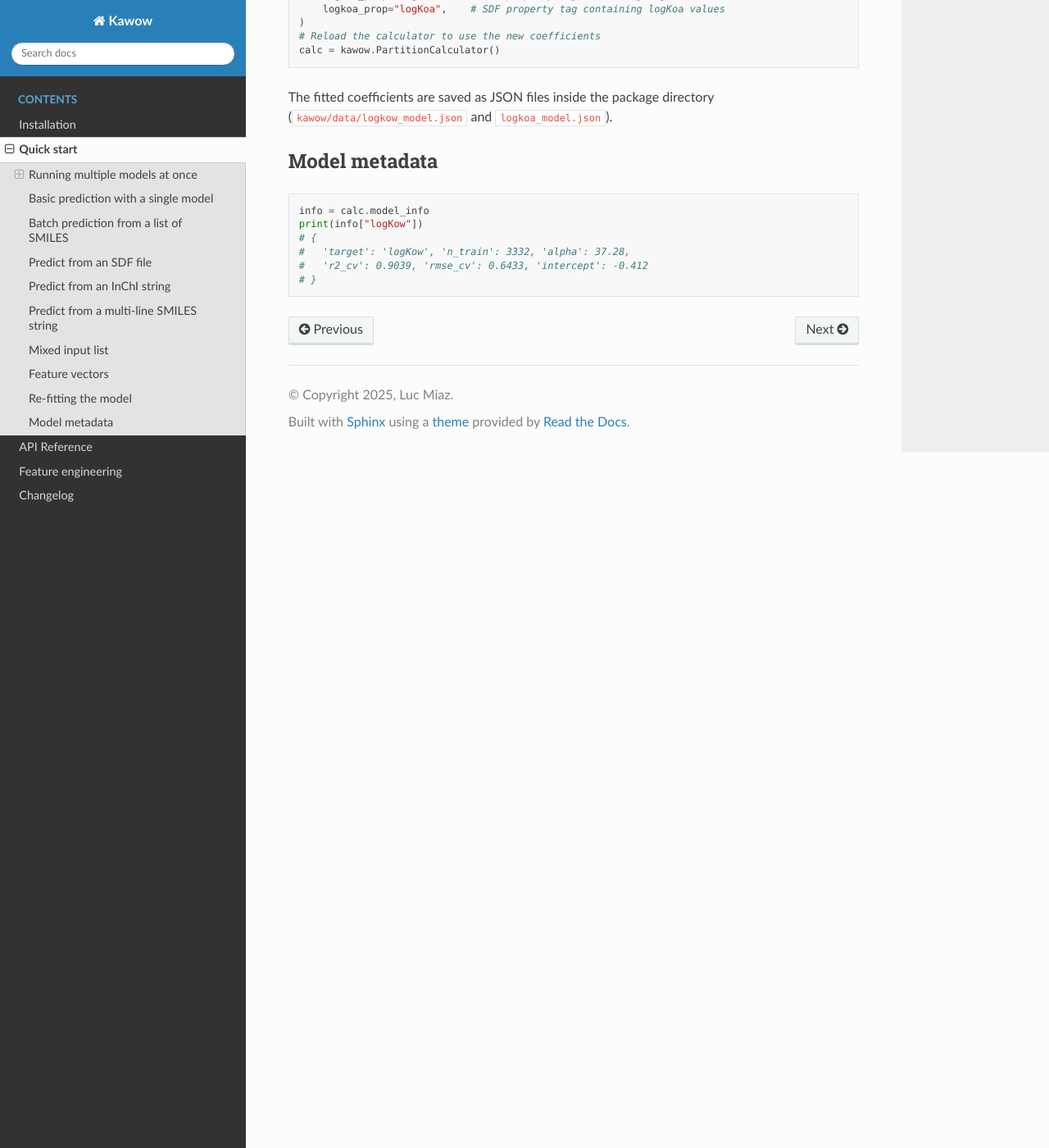
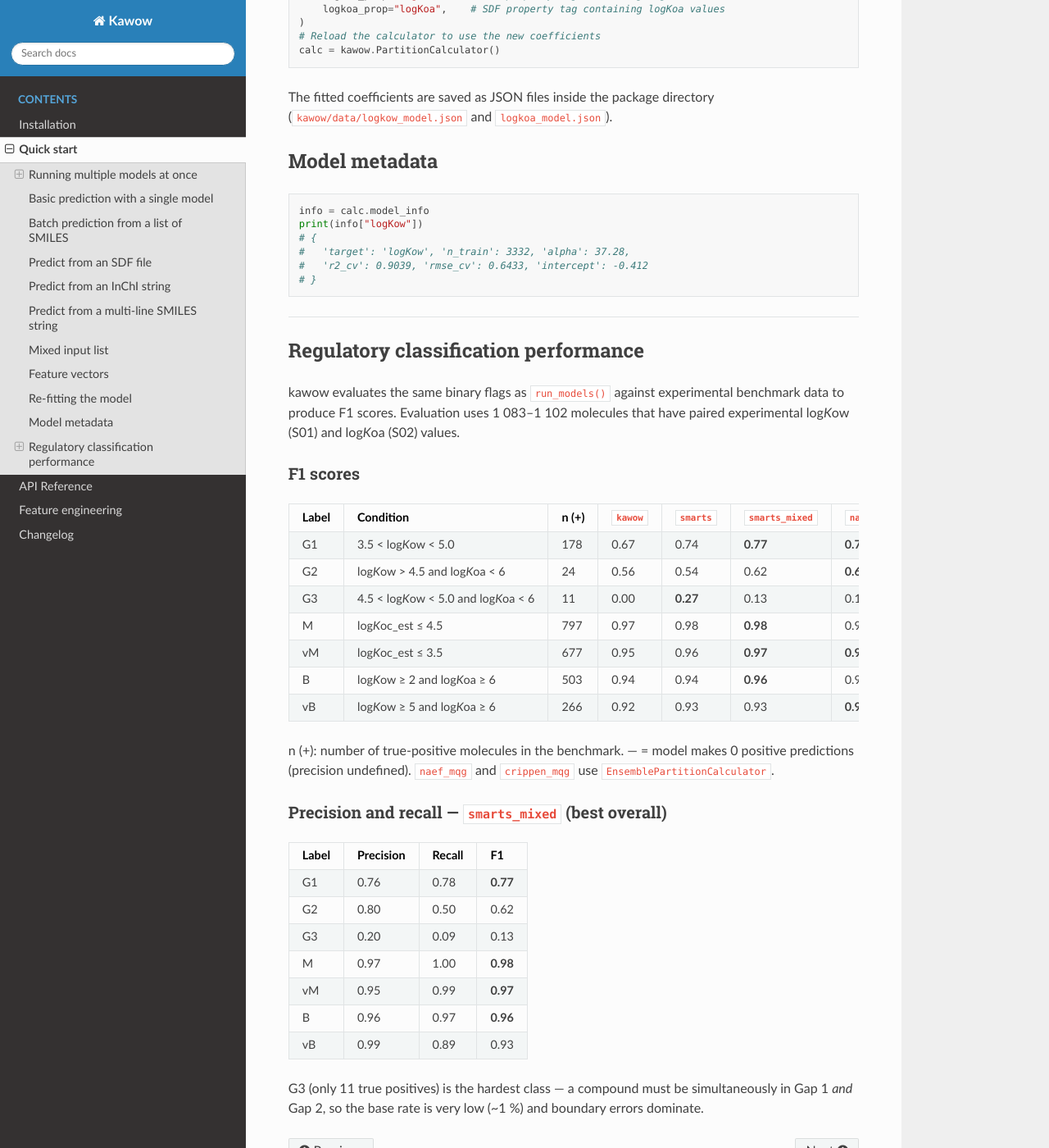
Before and after one commit to LucMiaz/kawow, a Sphinx documentation site: the page built from docs/quickstart.md, in a window 1280 px wide and 1400 px high, scrolled down 3423 px. Shown: the whole window at 82% size. Built offline with Sphinx 7.4.7 and the Read the Docs theme 3.1.0, drawn with Linux system fonts in a browser that asks for light colours.

Commit message:
added naef_mqg and crippen_mqg
Co-authored-by: Copilot <copilot@github.com>

````diff
--- a/docs/quickstart.md
+++ b/docs/quickstart.md
@@ -173,3 +173,37 @@ print(info["logKow"])
 #   'r2_cv': 0.9039, 'rmse_cv': 0.6433, 'intercept': -0.412
 # }
 ```
+
+---
+
+## Regulatory classification performance
+
+kawow evaluates the same binary flags as `run_models()` against experimental benchmark data to produce F1 scores. Evaluation uses 1 083–1 102 molecules that have paired experimental log*K*ow (S01) and log*K*oa (S02) values.
+
+### F1 scores
+
+| Label | Condition | n (+) | `kawow` | `smarts` | `smarts_mixed` | `naef_mqg` | `crippen_mqg` | `mqg` |
+|-------|-----------|------:|--------:|---------:|---------------:|-----------:|--------------:|------:|
+| G1 | 3.5 < log*K*ow < 5.0 | 178 | 0.67 | 0.74 | **0.77** | **0.77** | 0.69 | 0.55 |
+| G2 | log*K*ow > 4.5 and log*K*oa < 6 | 24 | 0.56 | 0.54 | 0.62 | **0.63** | 0.58 | 0.15 |
+| G3 | 4.5 < log*K*ow < 5.0 and log*K*oa < 6 | 11 | 0.00 | **0.27** | 0.13 | 0.13 | 0.00 | — |
+| M | log*K*oc_est ≤ 4.5 | 797 | 0.97 | 0.98 | **0.98** | 0.98 | 0.97 | 0.95 |
+| vM | log*K*oc_est ≤ 3.5 | 677 | 0.95 | 0.96 | **0.97** | **0.97** | 0.95 | 0.95 |
+| B | log*K*ow ≥ 2 and log*K*oa ≥ 6 | 503 | 0.94 | 0.94 | **0.96** | 0.95 | 0.95 | 0.94 |
+| vB | log*K*ow ≥ 5 and log*K*oa ≥ 6 | 266 | 0.92 | 0.93 | 0.93 | **0.94** | 0.93 | 0.79 |
+
+n (+): number of true-positive molecules in the benchmark. — = model makes 0 positive predictions (precision undefined). `naef_mqg` and `crippen_mqg` use `EnsemblePartitionCalculator`.
+
+### Precision and recall — `smarts_mixed` (best overall)
+
+| Label | Precision | Recall | F1 |
+|-------|----------:|-------:|---:|
+| G1 | 0.76 | 0.78 | **0.77** |
+| G2 | 0.80 | 0.50 | 0.62 |
+| G3 | 0.20 | 0.09 | 0.13 |
+| M  | 0.97 | 1.00 | **0.98** |
+| vM | 0.95 | 0.99 | **0.97** |
+| B  | 0.96 | 0.97 | **0.96** |
+| vB | 0.99 | 0.89 | 0.93 |
+
+G3 (only 11 true positives) is the hardest class — a compound must be simultaneously in Gap 1 *and* Gap 2, so the base rate is very low (~1 %) and boundary errors dominate.
````
Also changed, not shown: README.md (+16 -0 lines), 1 other file.
